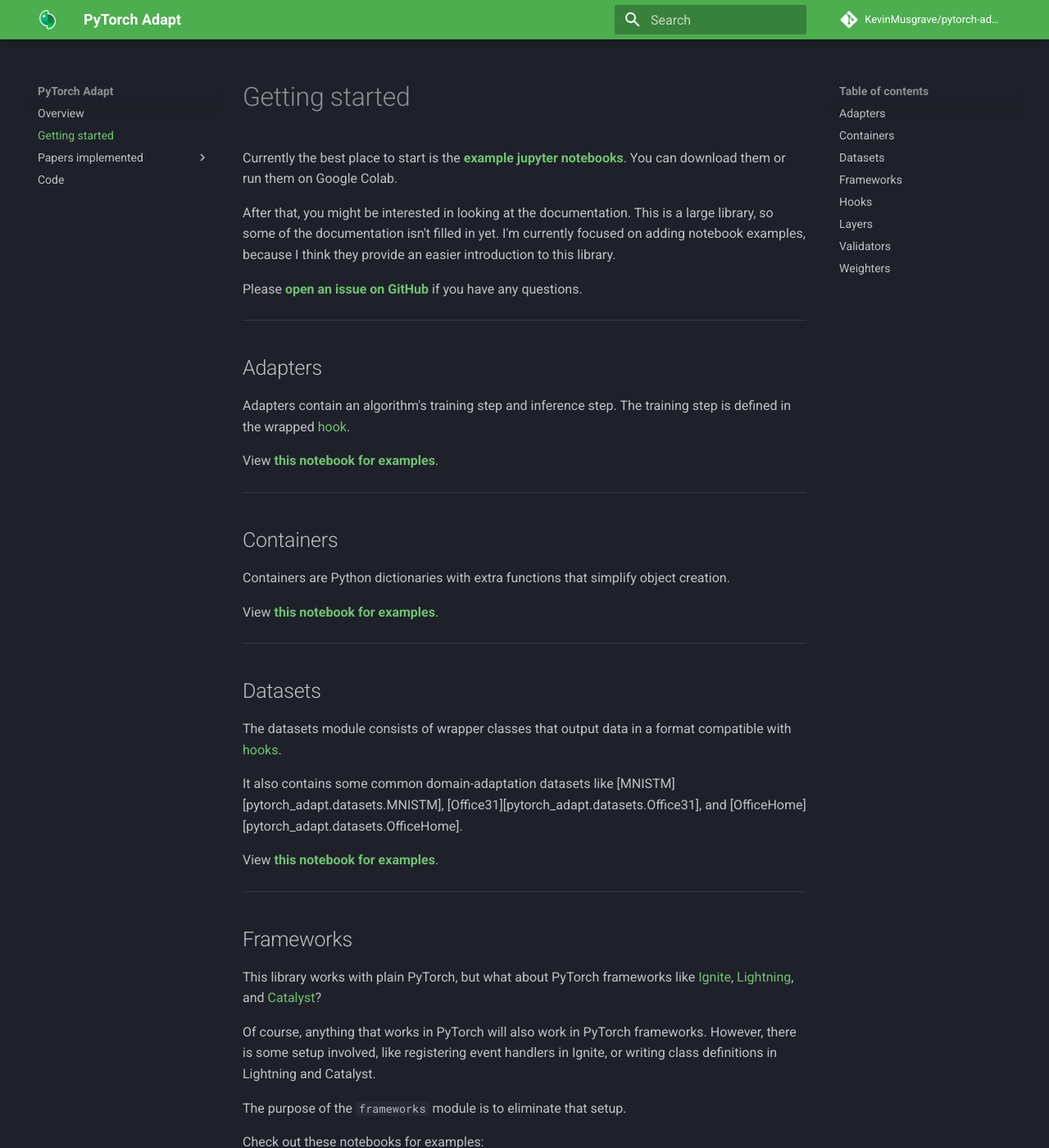
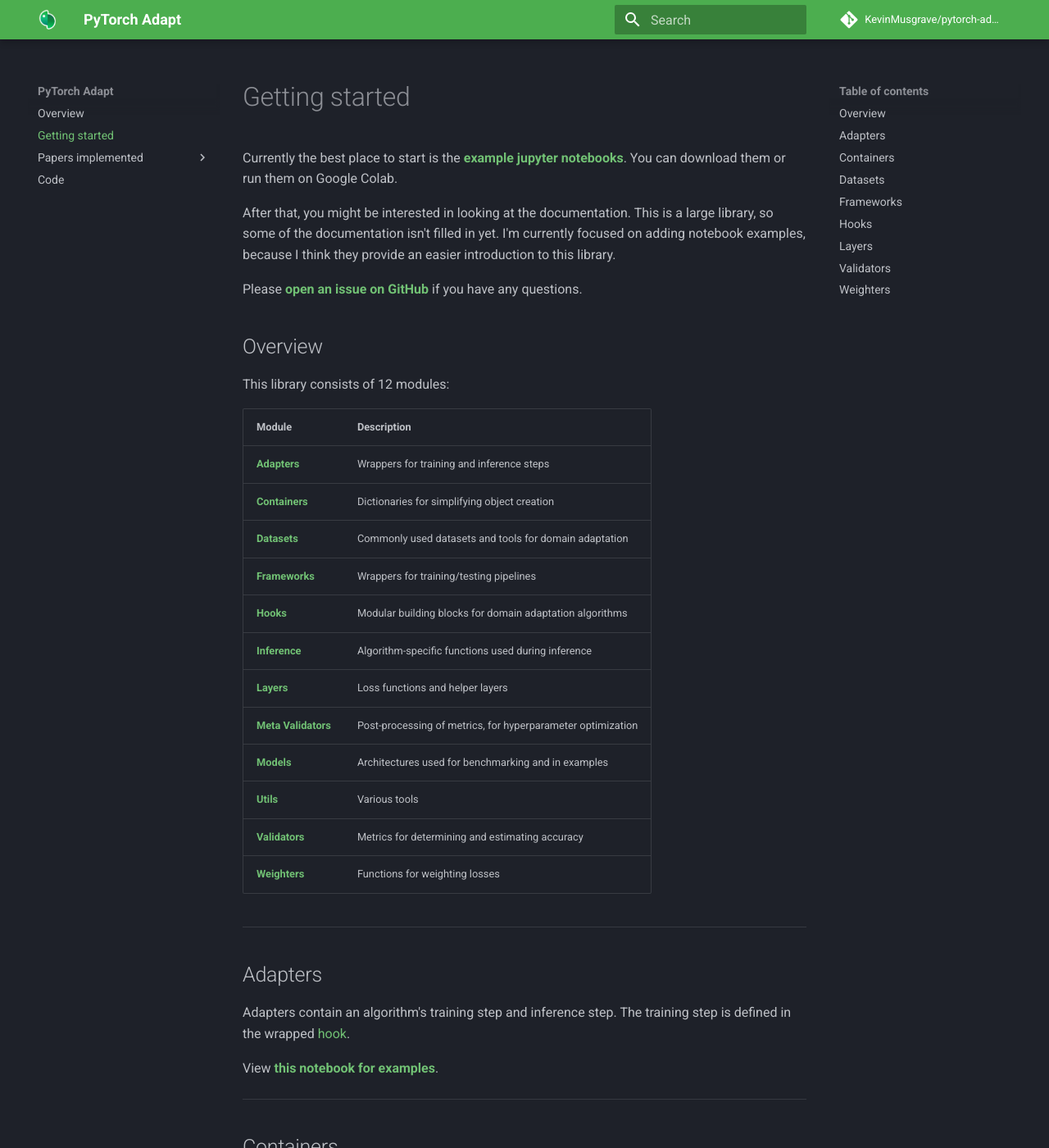
Before and after one commit to KevinMusgrave/pytorch-adapt, an MkDocs documentation site: the page built from docs/getting_started.md, in a window 1280 px wide and 1400 px high. Shown: the whole window at 82% size. Built offline with MkDocs 1.6.1 and Material for MkDocs 9.7.7, drawn with Linux system fonts in a browser that asks for light colours; comment, search, counter and statistics services are not loaded.

Commit message:
Moved contents.md to getting_started

```diff
--- a/docs/getting_started.md
+++ b/docs/getting_started.md
@@ -5,6 +5,26 @@
 After that, you might be interested in looking at the documentation. This is a large library, so some of the documentation isn't filled in yet. I'm currently focused on adding notebook examples, because I think they provide an easier introduction to this library.
 
 Please **[open an issue on GitHub](https://github.com/KevinMusgrave/pytorch-adapt/issues)** if you have any questions.
+
+
+## Overview
+This library consists of 12 modules:
+
+| Module | Description |
+| --- | --- |
+| [**Adapters**](code/adapters/index.md) | Wrappers for training and inference steps
+| [**Containers**](code/containers/index.md) | Dictionaries for simplifying object creation
+| [**Datasets**](code/datasets/index.md) | Commonly used datasets and tools for domain adaptation
+| [**Frameworks**](code/frameworks/index.md) | Wrappers for training/testing pipelines
+| [**Hooks**](code/hooks/index.md) | Modular building blocks for domain adaptation algorithms
+| [**Inference**](code/inference/index.md) | Algorithm-specific functions used during inference
+| [**Layers**](code/layers/index.md) | Loss functions and helper layers
+| [**Meta Validators**](code/meta_validators/index.md) | Post-processing of metrics, for hyperparameter optimization
+| [**Models**](code/models/index.md) | Architectures used for benchmarking and in examples
+| [**Utils**](code/utils/index.md) | Various tools
+| [**Validators**](code/validators/index.md) | Metrics for determining and estimating accuracy
+| [**Weighters**](code/weighters/index.md) | Functions for weighting losses
+
 
 ---
 
```
Also changed, not shown: CONTENTS.md (deleted, +0 -16 lines), README.md (+1 -2 lines), docs/index.md (+1 -1 lines).
